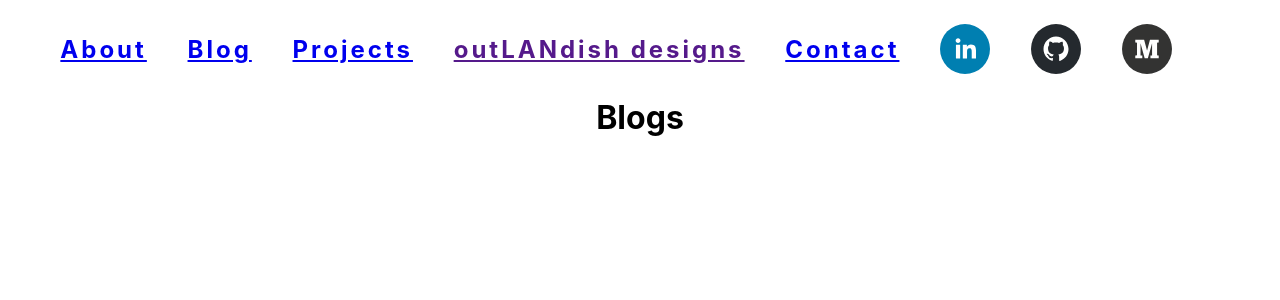
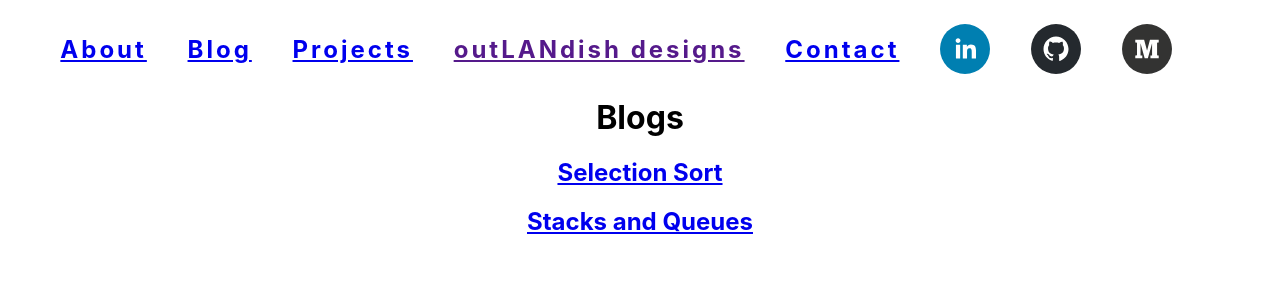
Before and after one commit to nguyenlan13/portfolio, a React (Create React App) app: page /blog in a window 1280 px wide. Shown: the top 300 px of the page. Built offline with nearby package versions, Linux system fonts and the light colour scheme.

Commit message:
add blog links

```diff
--- a/src/Components/Blogs/Blog.js
+++ b/src/Components/Blogs/Blog.js
@@ -4,6 +4,8 @@ function Blog() {
   return (
     <div>
       <h1>Blogs</h1>
+        <h2><a href="https://nguyenlan13.github.io/selection_sort">Selection Sort</a></h2>
+        <h2><a href="https://nguyenlan13.github.io/stacks_and_queues">Stacks and Queues</a></h2>
     </div>
   );
 }
```
